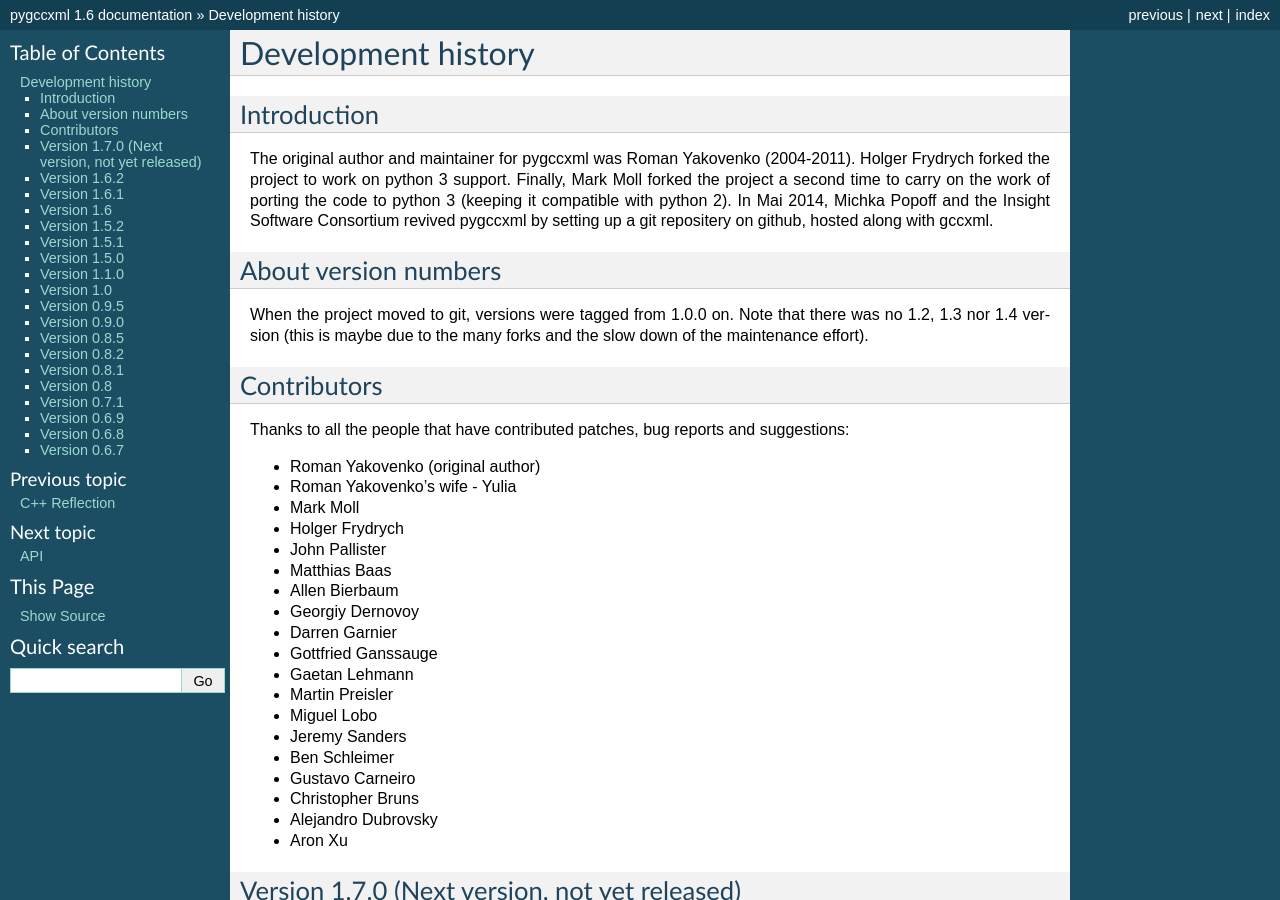
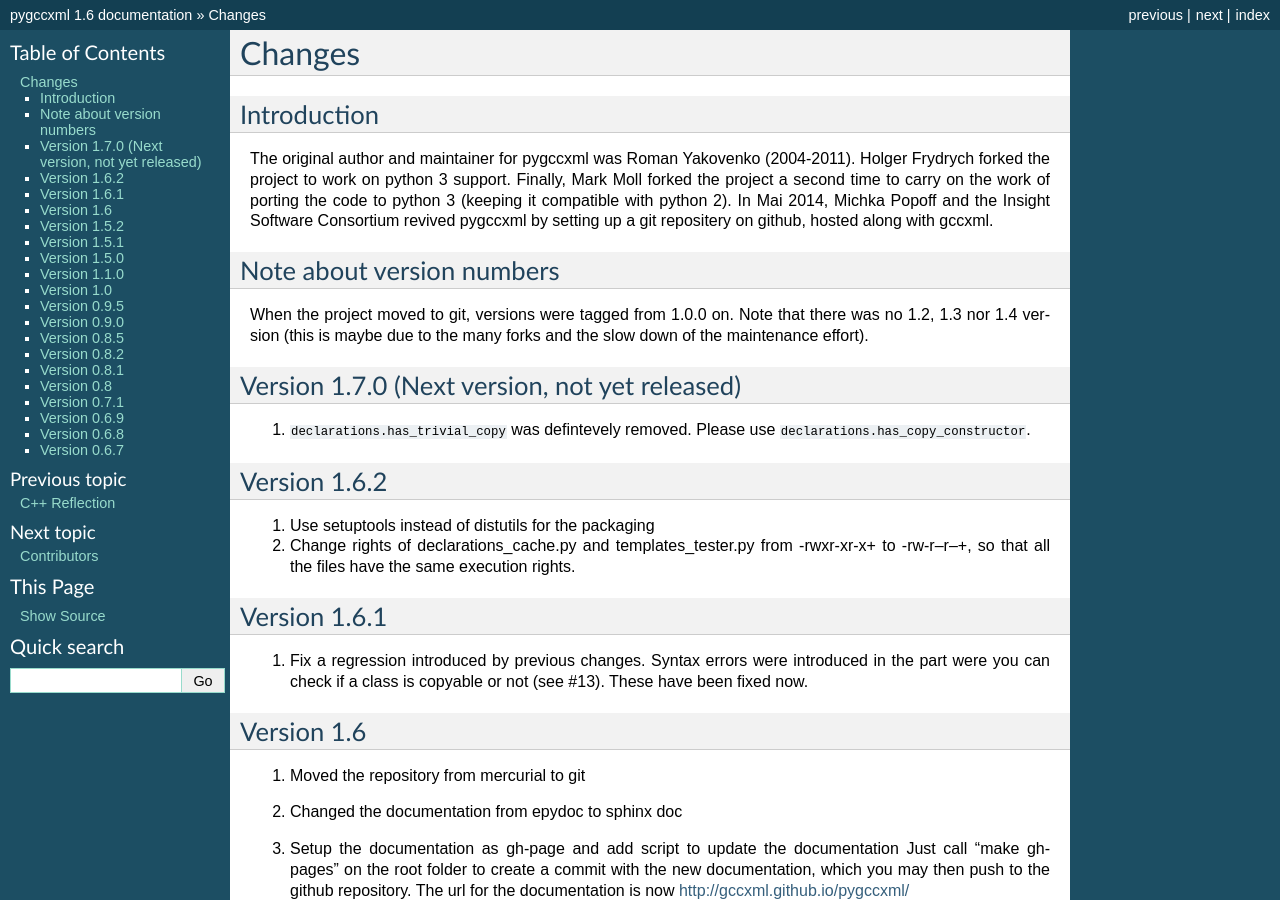
Before and after one commit to CastXML/pygccxml, a Sphinx documentation site: the page built from docs/history.rst, in a window 1280 px wide and 900 px high. Built offline with Sphinx 7.4.7, drawn with Linux system fonts in a browser that asks for light colours; some of the changed text lies outside the part shown.

Commit message:
Improve documentation Move people list to credits.rst file

```diff
--- a/docs/history/history.rst
+++ b/docs/history.rst
@@ -1,5 +1,5 @@
-Development history
-===================
+Changes
+=======
 
 Introduction
 ------------
@@ -11,37 +11,12 @@
 In Mai 2014, Michka Popoff and the Insight Software Consortium revived pygccxml
 by setting up a git repositery on github, hosted along with gccxml.
 
-About version numbers
----------------------
+Note about version numbers
+--------------------------
 
 When the project moved to git, versions were tagged from 1.0.0 on. Note that
 there was no 1.2, 1.3 nor 1.4 version (this is maybe due to the many forks
 and the slow down of the maintenance effort).
-
-Contributors
-------------
-
-Thanks to all the people that have contributed patches, bug reports and suggestions:
-
-* Roman Yakovenko (original author)
-* Roman Yakovenko's wife - Yulia
-* Mark Moll
-* Holger Frydrych
-* John Pallister
-* Matthias Baas
-* Allen Bierbaum
-* Georgiy Dernovoy
-* Darren Garnier
-* Gottfried Ganssauge
-* Gaetan Lehmann
-* Martin Preisler
-* Miguel Lobo
-* Jeremy Sanders
-* Ben Schleimer
-* Gustavo Carneiro
-* Christopher Bruns
-* Alejandro Dubrovsky
-* Aron Xu
 
 Version 1.7.0 (Next version, not yet released)
 ----------------------------------------------
--- a/docs/index.rst
+++ b/docs/index.rst
@@ -117,7 +117,8 @@
    example/example
    users
    links
-   history/history
+   history
+   credits
    apidocs/api
 
 .. _`WSDL`: http://www.w3.org/TR/wsdl
```
Also changed, not shown: docs/credits.rst (added, +28 -0 lines).
